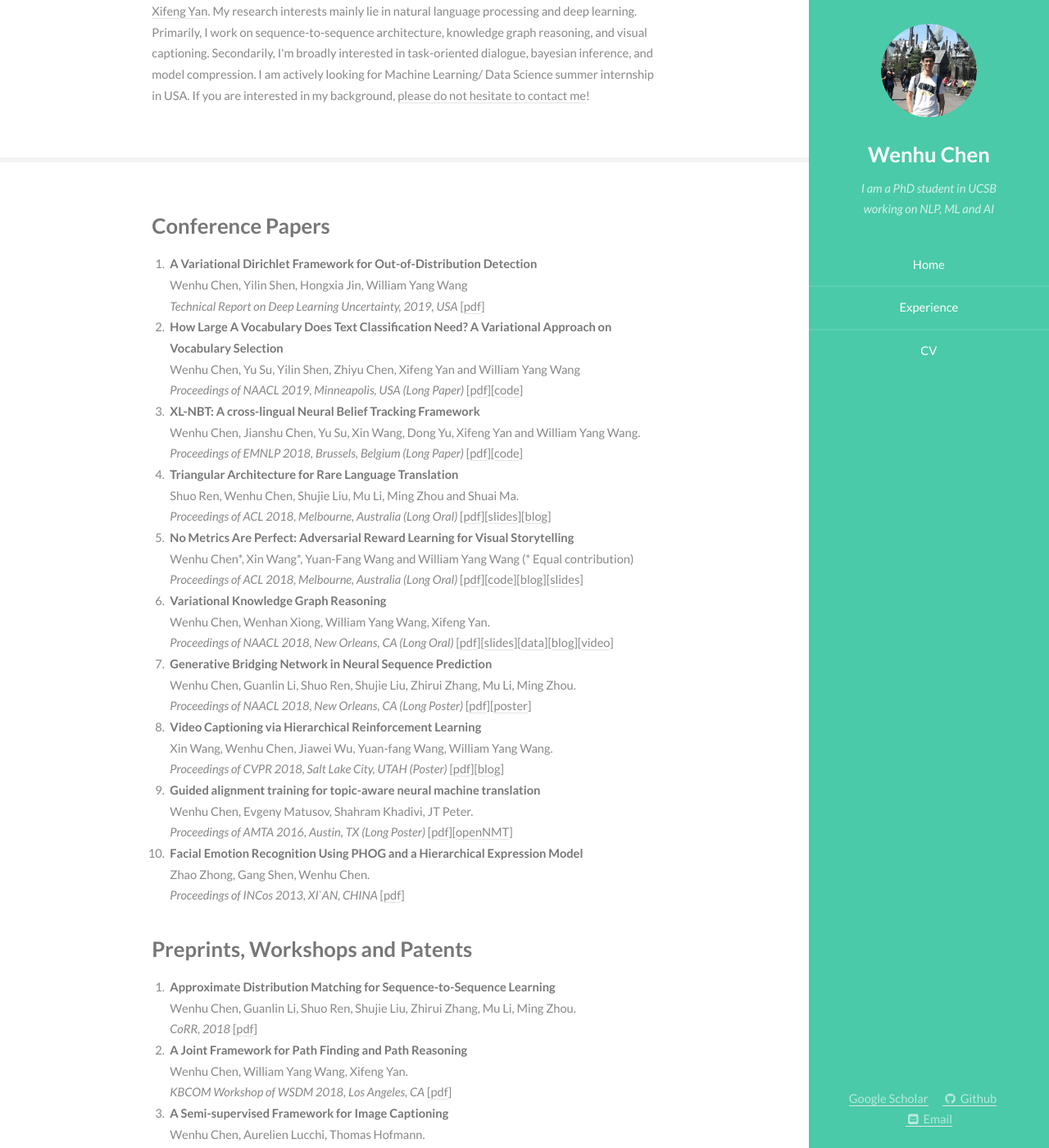
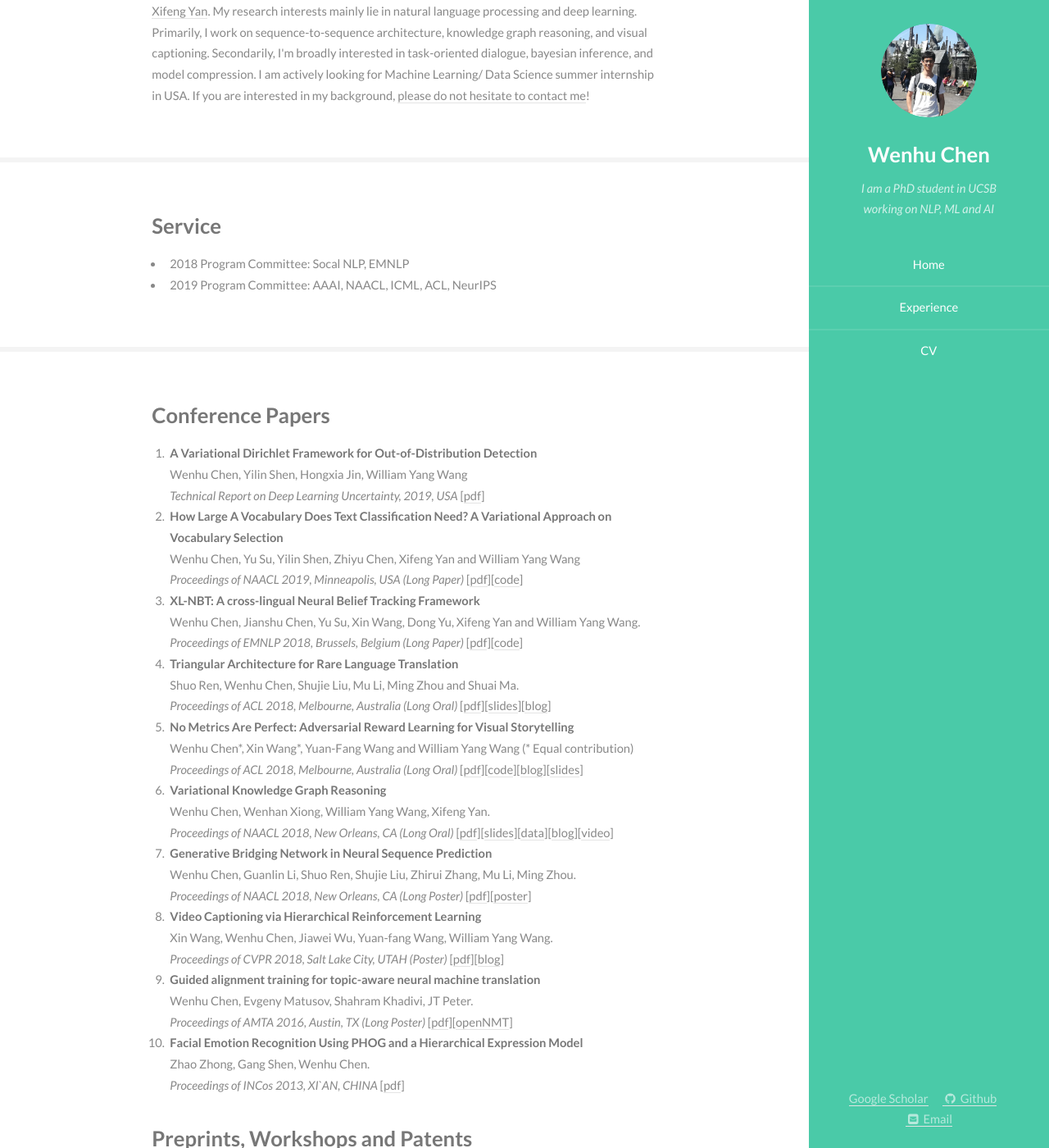
Before and after one commit to wenhuchen/wenhuchen.github.io, a Jekyll site: the page built from index.html, in a window 1280 px wide and 1400 px high, scrolled down 221 px. Shown: the whole window at 82% size. Built offline with Jekyll 4.4.1, drawn with Linux system fonts in a browser that asks for light colours; some of the changed text lies outside the part shown.

Commit message:
update service

```diff
--- a/index.html
+++ b/index.html
@@ -23,8 +23,18 @@
         </div>
     </section>
 
+    <section id="two">
+        <div class="container">
+        <h3>Service</h3>
+        <ul>
+        <li> 2018 Program Committee: Socal NLP, EMNLP</li>
+        <li> 2019 Program Committee: AAAI, NAACL, ICML, ACL, NeurIPS</li>
+        </ul>
+        </div>
+    </section>
+
 <!-- Three -->
-    <section id="two">
+    <section id="three">
         <div class="container">
         <h3>Conference Papers</h3>
 <ol>
@@ -90,13 +100,3 @@
         </ol>
         </div>
     </section>
-
-    <section id="four">
-        <div class="container">
-        <h3>Service</h3>
-        <ul>
-        <li> 2018 Conference Reviewer: Socal NLP, EMNLP</li>
-        <li> 2019 Conference Reviewer: AAAI, NAACL, ICML, ACL</li>
-        </ul>
-        </div>
-    </section>
```
Also changed, not shown: 1 other file.
